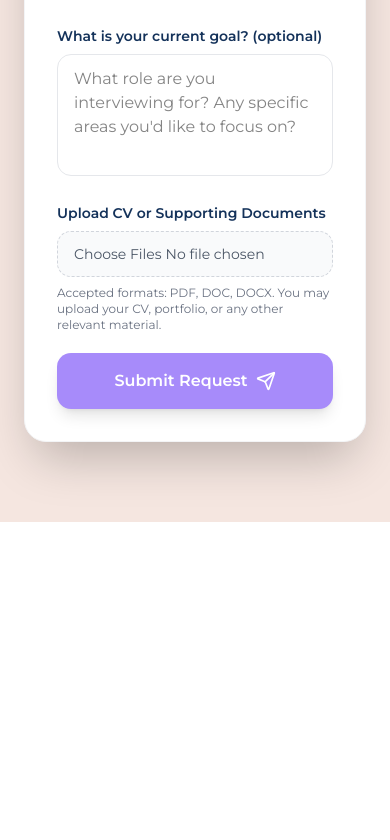
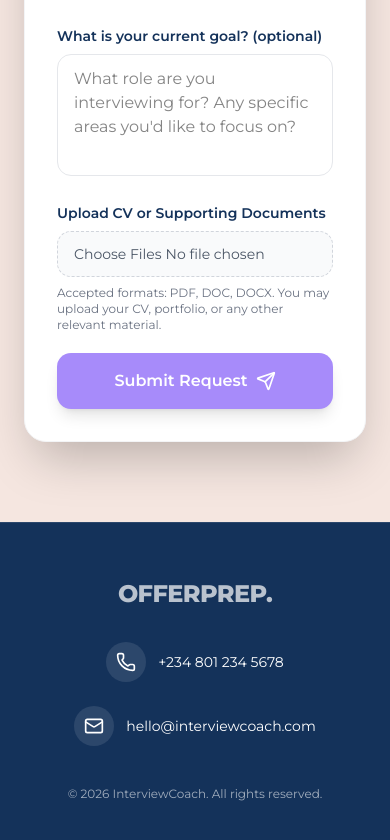
Before and after one commit to DavidWaza/offerprep, a Next.js app: page / in a window 390 px wide. Shown: the part 9370-10210 px from the top of the page. Before the commit the page ends 9892 px from the top, so only its background shows below. Built offline with nearby package versions, Linux system fonts and the light colour scheme.

Commit message:
fix: footer

```diff
--- /dev/null
+++ b/app/components/Footer.tsx
@@ -0,0 +1,59 @@
+import { Mail, Phone } from "lucide-react";
+import Link from "next/link";
+
+const Footer = () => {
+  return (
+    <footer className="relative bg-[#14325A] text-white">
+      {/* Subtle top divider */}
+      <div className="absolute top-0 left-0 right-0 h-px bg-white/10" />
+
+      <div className="max-w-6xl mx-auto px-6 py-14">
+        <div className="flex flex-col md:flex-row items-center justify-between gap-8">
+          {/* Logo */}
+           <Link
+            href="/"
+            className="font-montserrat font-extrabold tracking-tight text-white/70 uppercase text-2xl"
+          >
+            Offerprep.
+          </Link>
+
+          {/* Contact Info */}
+          <div className="flex flex-col sm:flex-row gap-6 items-center">
+            {/* Phone */}
+            <div className="flex items-center gap-3">
+              <span className="flex items-center justify-center w-10 h-10 rounded-full bg-white/10">
+                <Phone className="w-5 h-5" />
+              </span>
+              <a
+                href="tel:+2348012345678"
+                className="text-sm md:text-base hover:text-[#F59E0B] transition-colors"
+              >
+                +234 801 234 5678
+              </a>
+            </div>
+
+            {/* Email */}
+            <div className="flex items-center gap-3">
+              <span className="flex items-center justify-center w-10 h-10 rounded-full bg-white/10">
+                <Mail className="w-5 h-5" />
+              </span>
+              <a
+                href="mailto:hello@interviewcoach.com"
+                className="text-sm md:text-base hover:text-[#F59E0B] transition-colors"
+              >
+                hello@interviewcoach.com
+              </a>
+            </div>
+          </div>
+        </div>
+
+        {/* Bottom note */}
+        <div className="mt-10 text-center text-xs text-white/60">
+          © {new Date().getFullYear()} InterviewCoach. All rights reserved.
+        </div>
+      </div>
+    </footer>
+  );
+};
+
+export default Footer;
--- a/app/layout.tsx
+++ b/app/layout.tsx
@@ -3,6 +3,7 @@ import { Inter, Montserrat, Changa_One } from "next/font/google";
 import "./globals.css";
 import Header from "./components/Header";
 import LoadingOverlay from "./components/LoadingOverlay";
+import Footer from "./components/Footer";
 
 const inter = Inter({
   variable: "--font-inter",
@@ -33,10 +34,13 @@ export default function RootLayout({
 }>) {
   return (
     <html lang="en">
-      <body className={`${inter.variable} ${montserrat.className} ${changaOne.variable} antialiased`}>
+      <body
+        className={`${inter.variable} ${montserrat.className} ${changaOne.variable} antialiased`}
+      >
         <Header />
         <LoadingOverlay />
         {children}
+        <Footer />
       </body>
     </html>
   );
```
